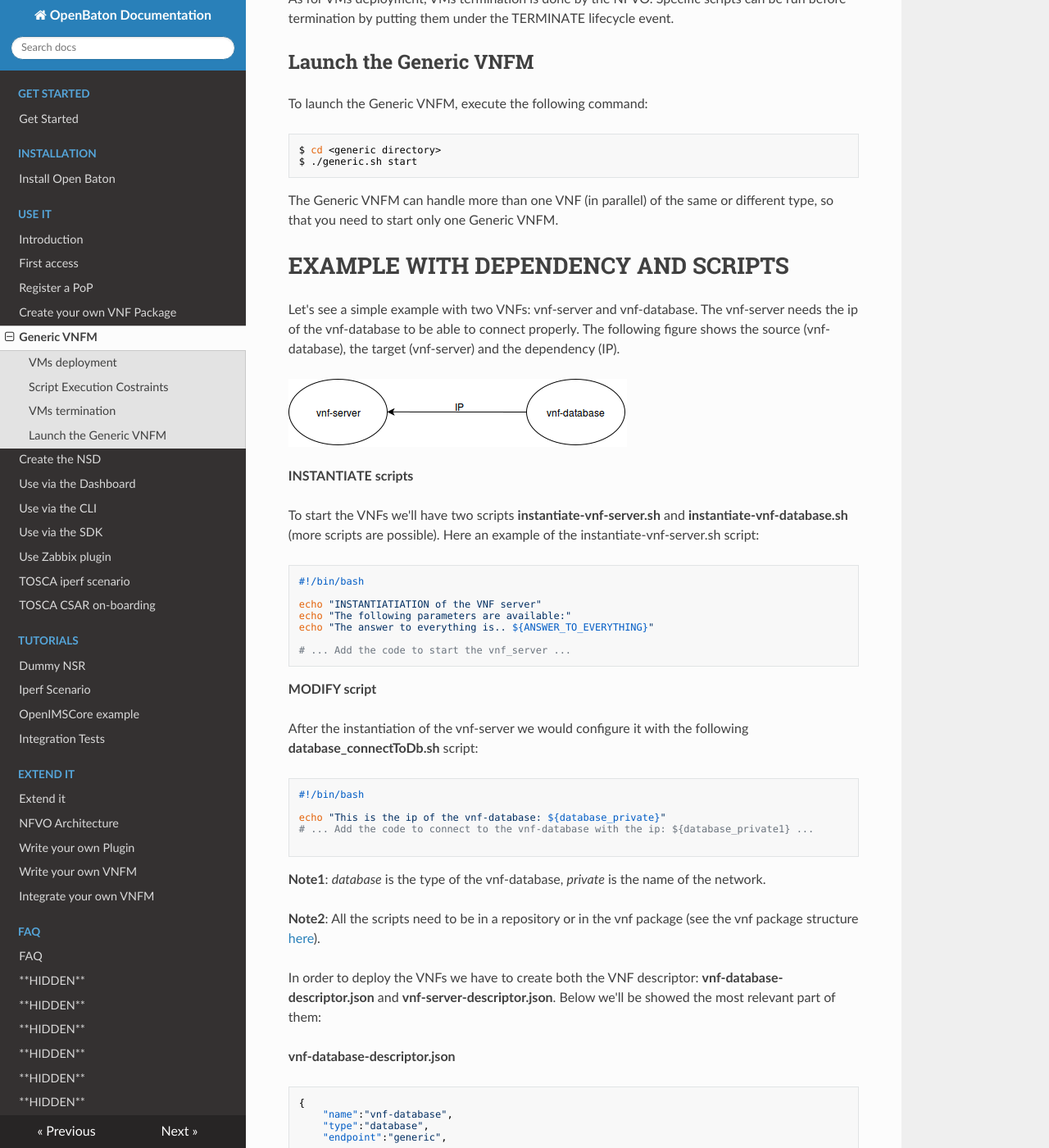
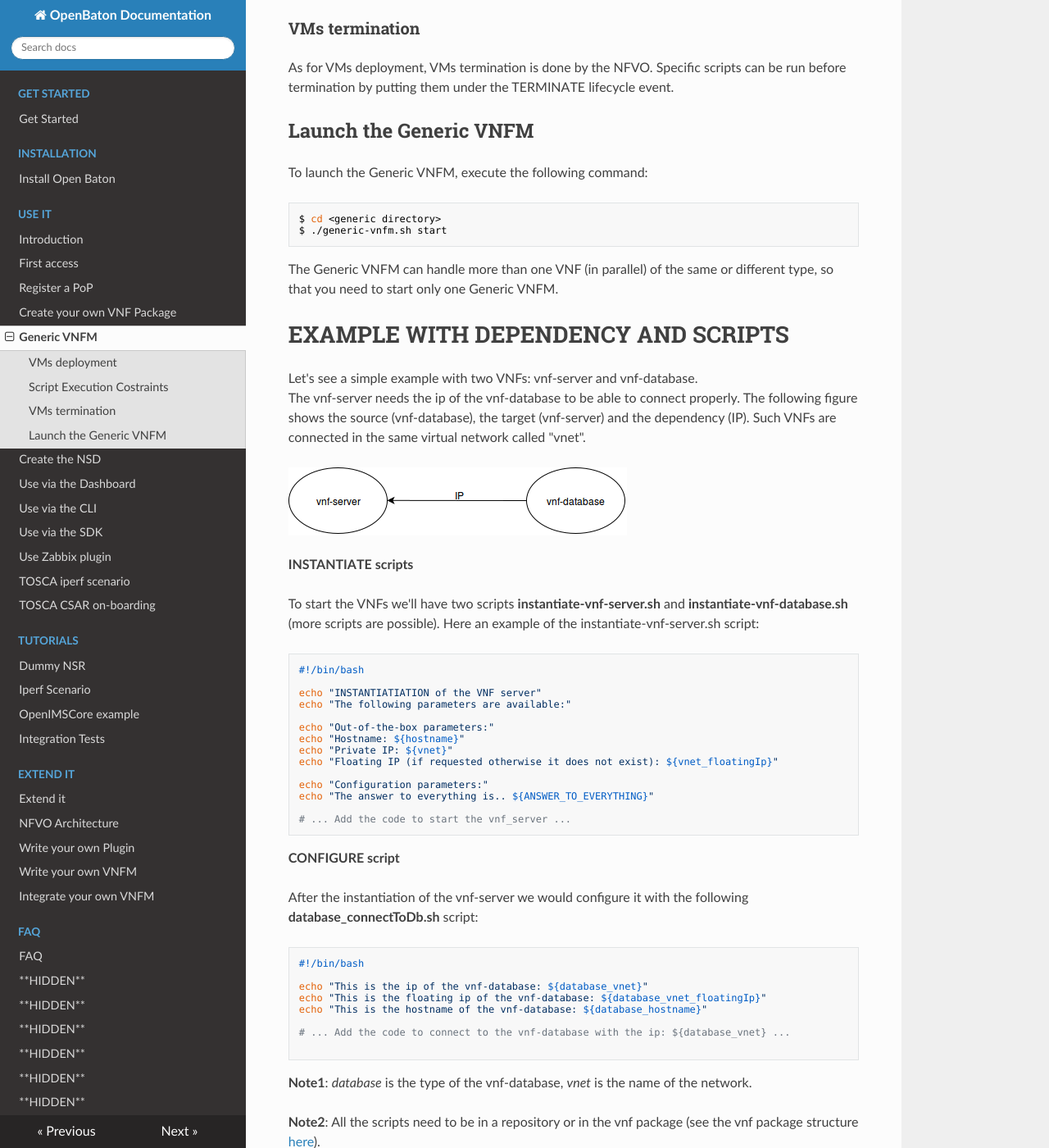
Before and after one commit to openbaton/docs, an MkDocs documentation site: the page built from docs/vnfm-generic.md, in a window 1280 px wide and 1400 px high, scrolled down 4341 px. Shown: the whole window at 82% size. Built offline with MkDocs 1.6.1, drawn with Linux system fonts in a browser that asks for light colours; nearby versions of some CDN libraries; old or Windows-style settings are respelled for this version of MkDocs; some of the changed text lies outside the part shown.

Commit message:
Impro: improve generic doc

````diff
--- a/docs/vnfm-generic.md
+++ b/docs/vnfm-generic.md
@@ -100,7 +100,11 @@
 
 <!-- * **provides**: it contains the VMs parameters which will be available after the instantiation (e.g. IP) for other VNFs. -->
 * **configurations**: it contains specific parameters which you want to use in the scripts.
-* **out-of-the-box**: some parameters are automatically available into the scripts. These parameters are the IPs. They can be used in the script just using a variable called with the network name.
+* **out-of-the-box**: the following parameters are automatically available into the scripts:
+    1. Private IP
+    2. Floating IP (if requested)
+    3. Hostname
+Please check the example at the end of the page to understand this mechanism.
 
 In the INSTANTIATE scripts, the parameters defined in these two fields are then available as environment variables into the script exactly as defined (i.e. you can get by $parameter_name).
 
@@ -118,7 +122,7 @@
 To launch the Generic VNFM, execute the following command:
 ```bash
 $ cd <generic directory>
-$ ./generic.sh start
+$ ./generic-vnfm.sh start
 ```
 The Generic VNFM can handle more than one VNF (in parallel) of the same or different type, so that you need to start only one Generic VNFM.
 
@@ -126,7 +130,7 @@
 
 Let's see a simple example with two VNFs: vnf-server and vnf-database.
 The vnf-server needs the ip of the vnf-database to be able to connect properly. The following figure shows the source (vnf-database), the target (vnf-server)
-and the dependency (IP).
+and the dependency (IP). Such VNFs are connected in the same virtual network called "vnet".
 
 ![ns with dependency][ns-with-dependency]
 
@@ -138,25 +142,35 @@
 
 echo "INSTANTIATIATION of the VNF server"
 echo "The following parameters are available:"
+
+echo "Out-of-the-box parameters:"
+echo "Hostname: ${hostname}"
+echo "Private IP: ${vnet}"
+echo "Floating IP (if requested otherwise it does not exist): ${vnet_floatingIp}"
+
+echo "Configuration parameters:"
 echo "The answer to everything is.. ${ANSWER_TO_EVERYTHING}"
 
 # ... Add the code to start the vnf_server ...
 ```
 
 
-**MODIFY script**
+**CONFIGURE script**
 
 After the instantiation of the vnf-server we would configure it with the following **database_connectToDb.sh** script:
 
 ```bash
 #!/bin/bash
 
-echo "This is the ip of the vnf-database: ${database_private}"
-# ... Add the code to connect to the vnf-database with the ip: ${database_private1} ...
+echo "This is the ip of the vnf-database: ${database_vnet}"
+echo "This is the floating ip of the vnf-database: ${database_vnet_floatingIp}"
+echo "This is the hostname of the vnf-database: ${database_hostname}"
+
+# ... Add the code to connect to the vnf-database with the ip: ${database_vnet} ...
 
 ```
 
-**Note1**: _database_ is the type of the vnf-database, _private_ is the name of the network.
+**Note1**: _database_ is the type of the vnf-database, _vnet_ is the name of the network.
 
 **Note2**: All the scripts need to be in a repository or in the vnf package (see the vnf package structure [here][vnfpackage-doc-link]).
 
@@ -232,7 +246,7 @@
     ],
     "vld":[
         {
-            "name":"private"
+            "name":"vnet"
         }
     ],
     "vnf_dependency":[
@@ -244,7 +258,7 @@
                 "name": "vnf-server"
             },
             "parameters":[
-                "private"
+                "vnet"
             ]
         }
     ]
````
